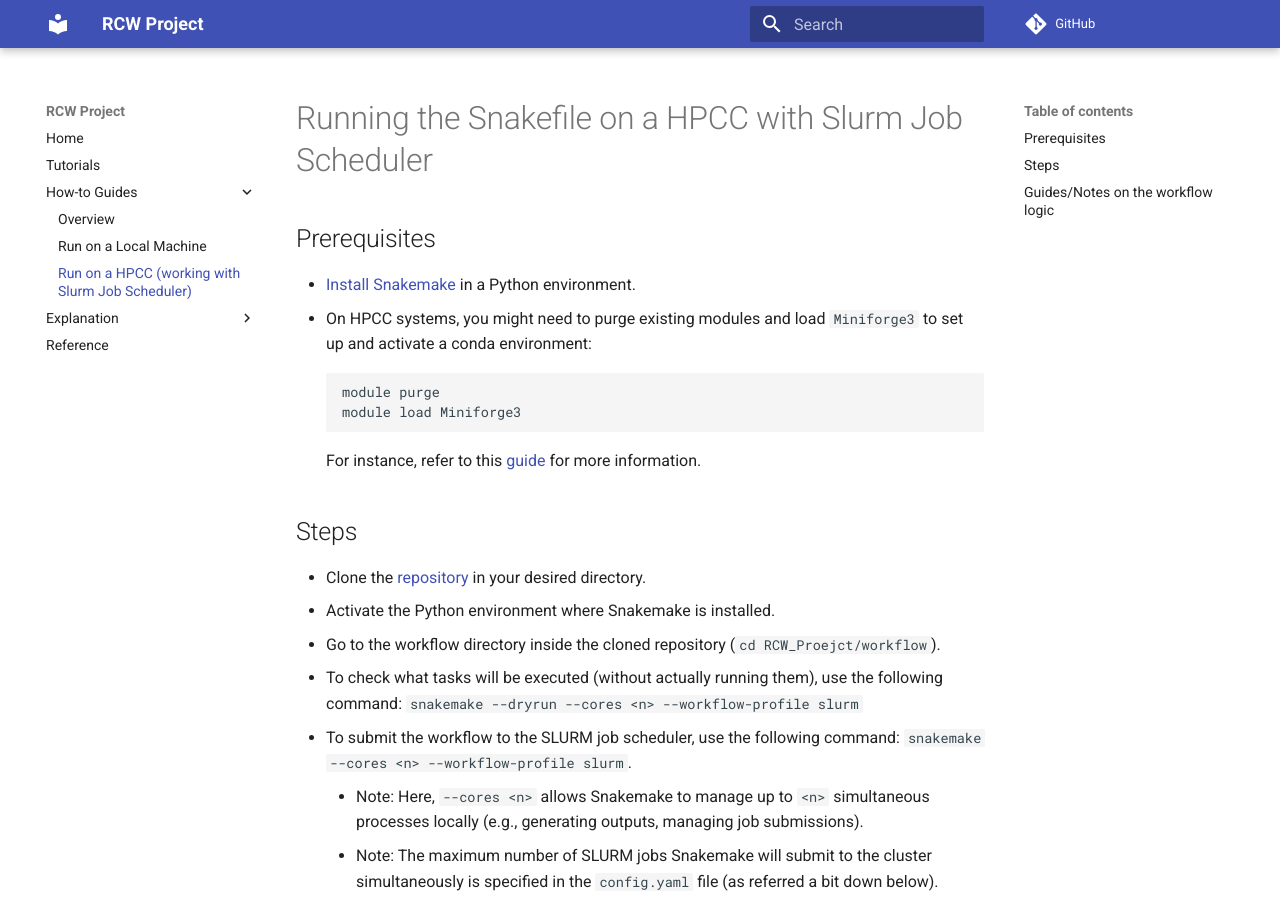
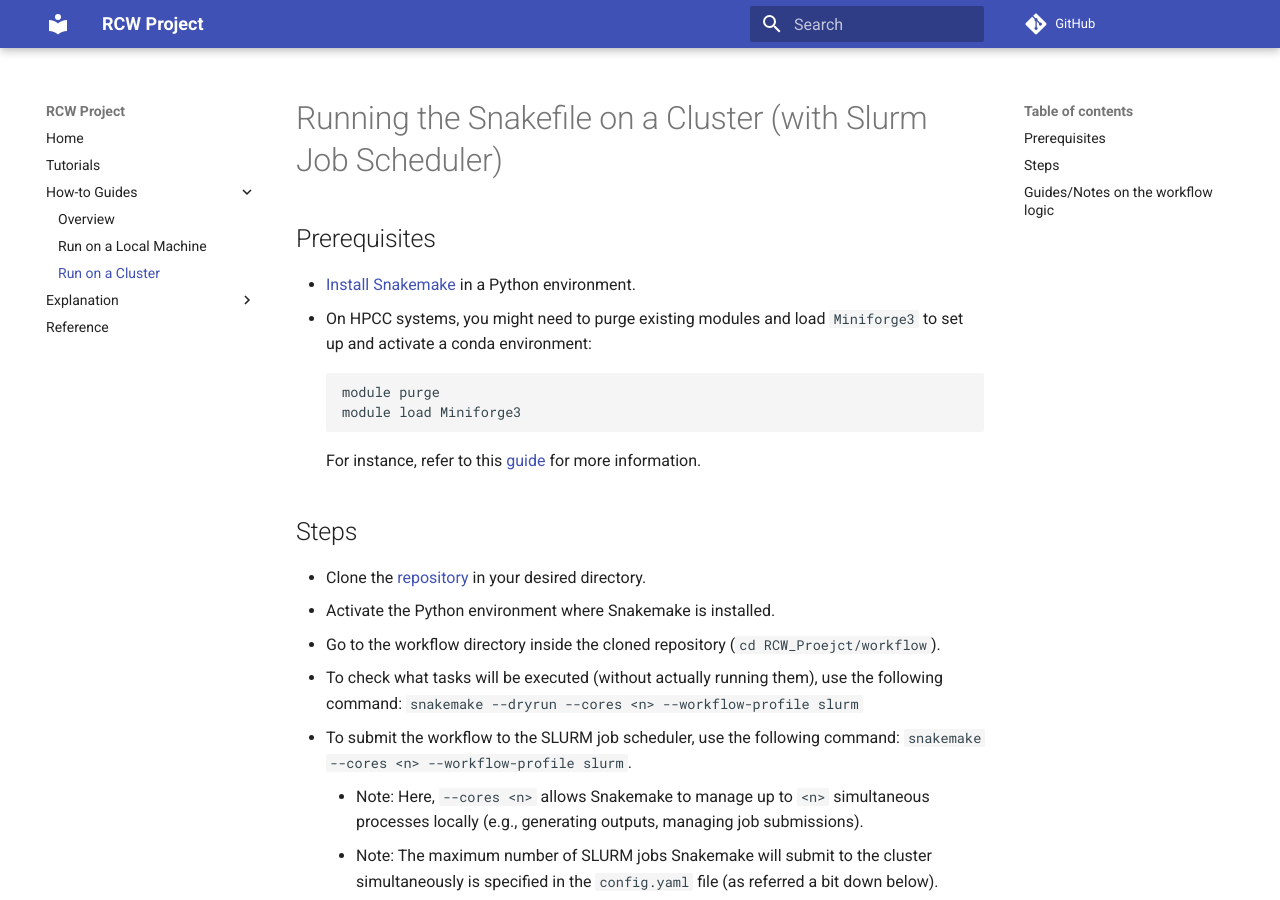
Before and after one commit to armankhoshnevis/RCW_Proejct, an MkDocs documentation site: the page built from docs/how-to-guides/cluster.md, in a window 1280 px wide and 900 px high. Built offline with MkDocs 1.6.1 and Material for MkDocs 9.7.7, drawn with Linux system fonts in a browser that asks for light colours; comment, search, counter and statistics services are not loaded.

Commit message:
Modify the explanation about running the workflow on a cluster

```diff
--- a/docs/how-to-guides/hpcc.md
+++ b/docs/how-to-guides/cluster.md
@@ -1,4 +1,4 @@
-# Running the Snakefile on a HPCC with Slurm Job Scheduler
+# Running the Snakefile on a Cluster (with Slurm Job Scheduler)
 
 ## Prerequisites
 - [Install Snakemake](https://snakemake.readthedocs.io/en/stable/getting_started/installation.html) in a Python environment.
--- a/mkdocs.yml
+++ b/mkdocs.yml
@@ -8,7 +8,7 @@ nav:
   - How-to Guides:
     - Overview: how-to-guides/index.md
     - Run on a Local Machine: how-to-guides/local_machine.md
-    - Run on a HPCC (working with Slurm Job Scheduler): how-to-guides/hpcc.md
+    - Run on a Cluster: how-to-guides/cluster.md
   - Explanation:
     - Overview: explanation/index.md
     - main_loop_hpcc_function.m: explanation/main_loop_hpcc_function.md
```
Also changed, not shown: docs/how-to-guides/index.md (+1 -1 lines).
